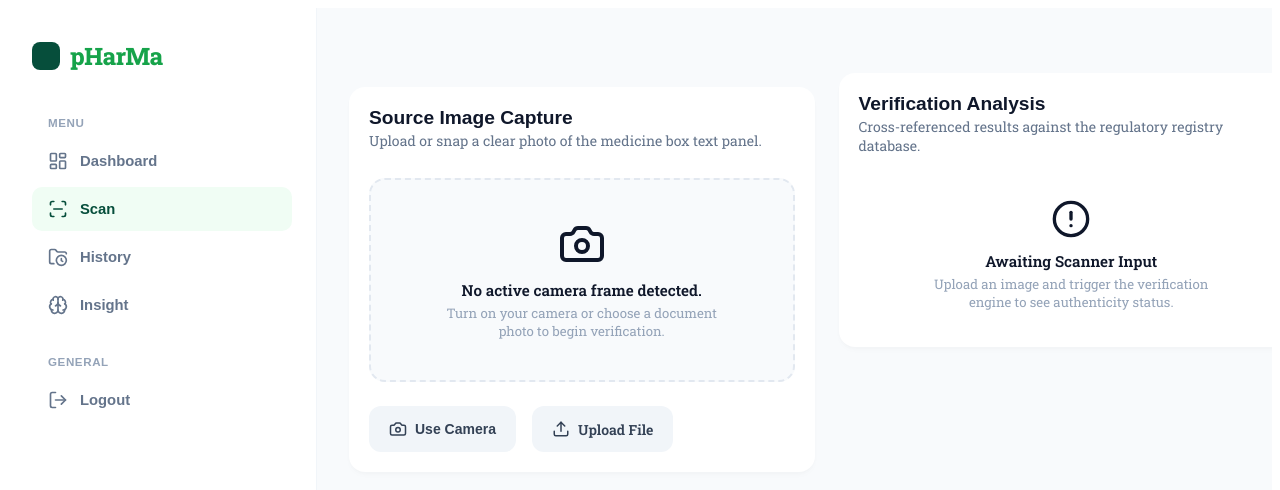
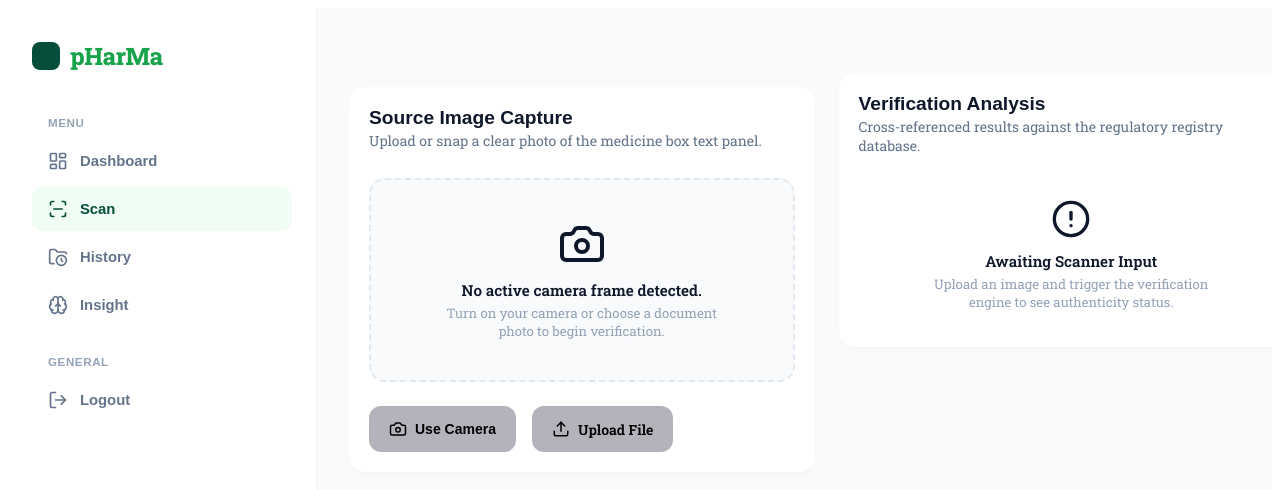
Before and after one commit to Nathaniel-saint/pHarMa, a React (Vite) app: page /dashboard/scan in a window 1280 px wide. Shown: the top 490 px of the page. Built offline with nearby package versions, Linux system fonts and the light colour scheme; sample sign-in values are in the browser's storage; a web font is replaced by a local one.

Commit message:
after fixing structural-layout

```diff
--- a/src/features/pages/Dash.css
+++ b/src/features/pages/Dash.css
@@ -390,8 +390,14 @@
 }
 
 .btn-secondary {
-  background-color: #f1f5f9;
-  color: #334155;
+  background-color: #b3b3bb;
+  color: #000000;
+}
+
+.quick-fix {
+  background-color: #fef2f2;
+  color: #dc2626;
+  margin-right: 1.1rem;
 }
 
 .btn-secondary:hover {
@@ -1040,7 +1046,7 @@
 }
 
 
-/* .launch{
+.launch{
   color: #ffffff;
   background: none;
 }
@@ -1048,4 +1054,4 @@
 .launch-size{
   width: 10rem;
   margin-right: 1.1rem;
-} */
+}
--- a/src/features/pages/HistInsight.css
+++ b/src/features/pages/HistInsight.css
@@ -127,9 +127,9 @@
 
 
 
-/* ==========================================================================
-   11. AI DIAGNOSTICS & INSIGHT LAYOUT
-   ========================================================================== */
+/* ////////////////////////////////////////////
+///////////////////////////////////////////
+////////////////////////////////////////// */
 
 .insight-ai-banner {
   border: 1px solid #3b82f6;
--- a/src/features/pages/History.jsx
+++ b/src/features/pages/History.jsx
@@ -69,7 +69,7 @@ function History() {
         </div>
 
         {logs.length > 0 && (
-          <button onClick={handleClearHistory} className="btn btn-secondary text-danger">
+          <button onClick={handleClearHistory} className=" quick-fix btn btn-secondary text-danger">
             <Trash2 size={16} />
             <span>Purge Ledger Logs</span>
           </button>
```
